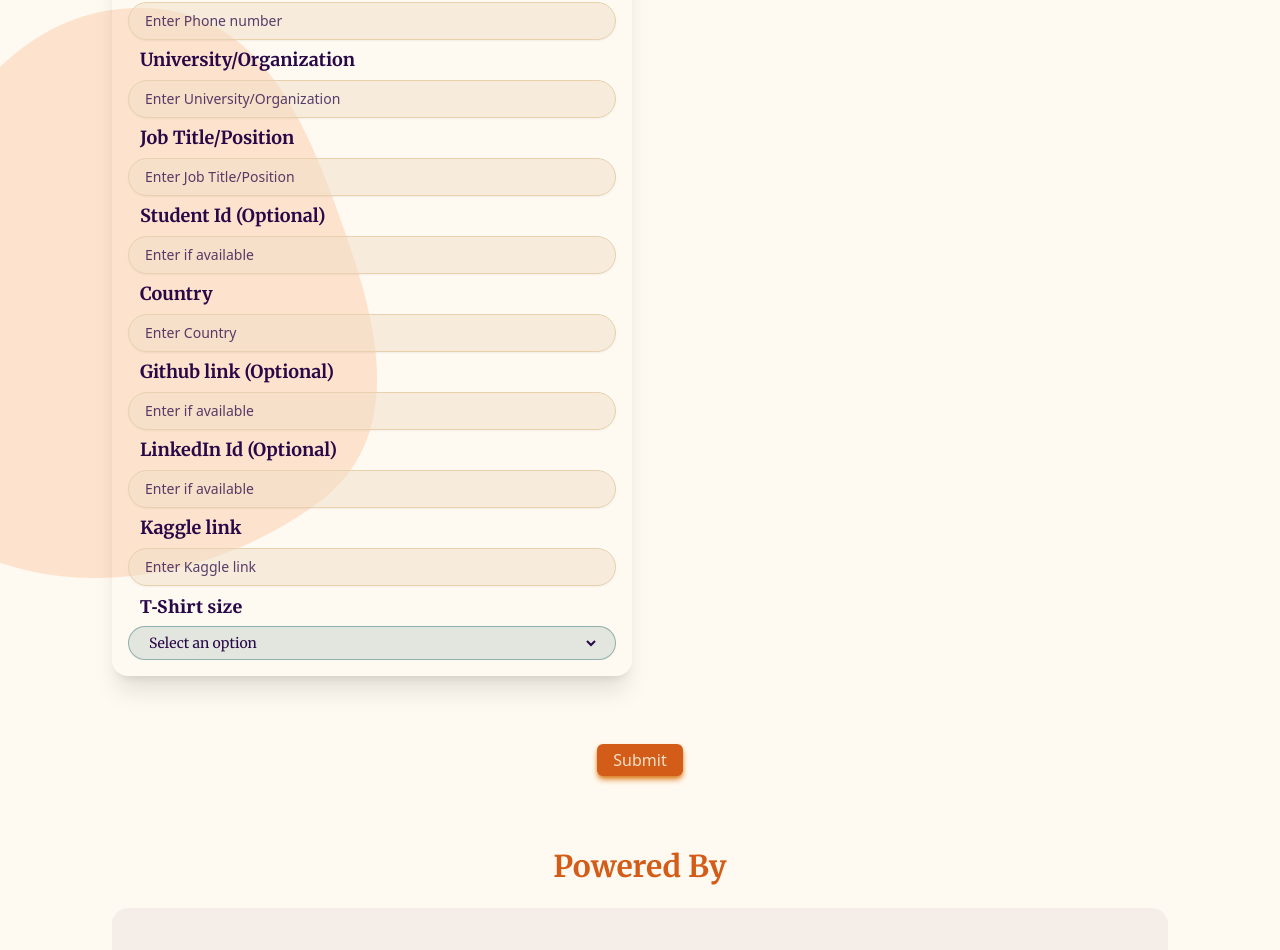
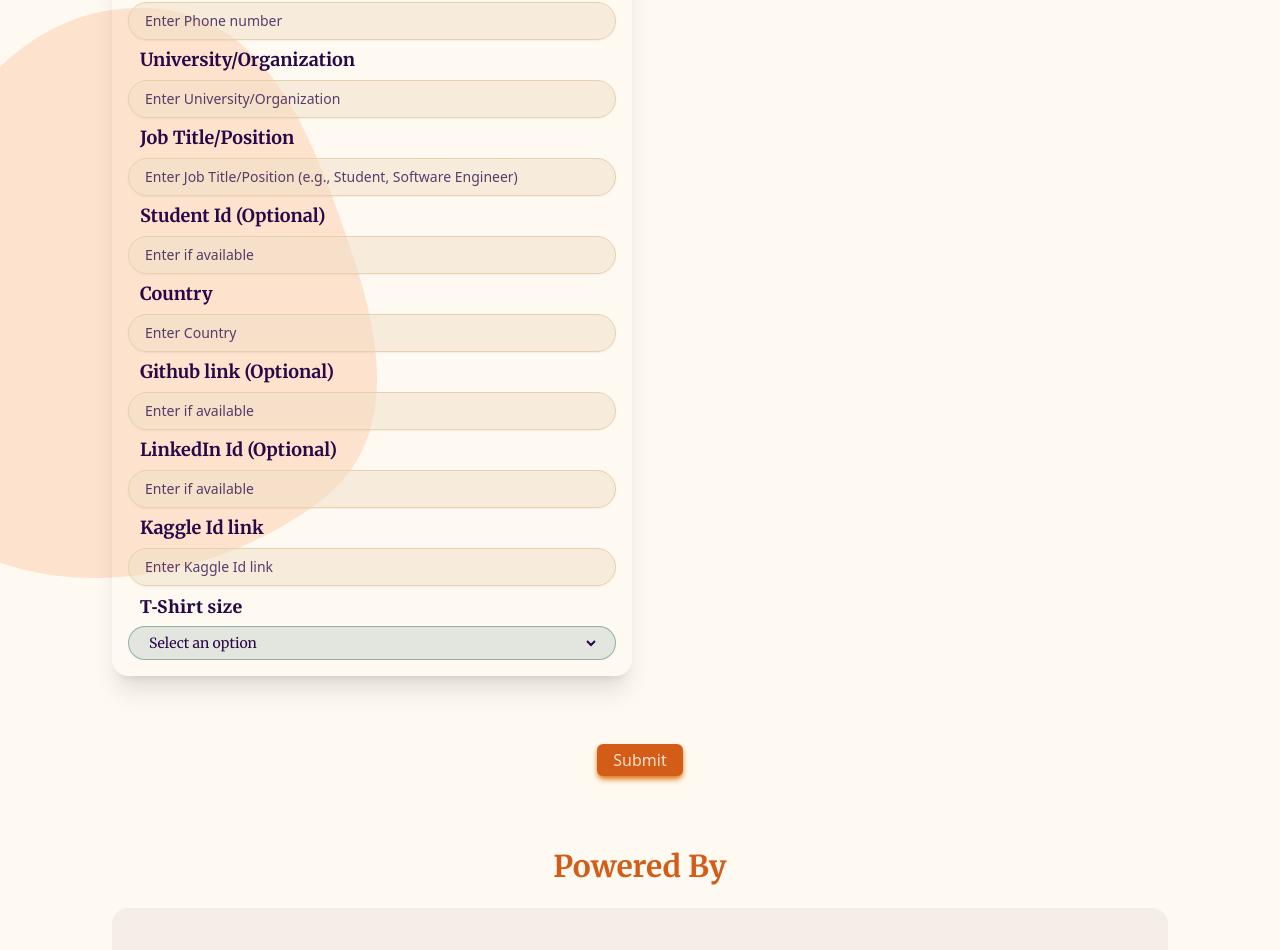
Before and after one commit to Mufassir-Chowdhury/cse-carnival, a React (Vite) app: page /test in a window 1280 px wide. Shown: the part 1192-2142 px from the top of the page. Built offline with nearby package versions, Linux system fonts and the light colour scheme; a web font is replaced by a local one.

Commit message:
example added, dlsprint updated

```diff
--- a/src/components/Form.jsx
+++ b/src/components/Form.jsx
@@ -2,10 +2,10 @@ import React from 'react';
 import PropTypes from 'prop-types';
 import Tooltip from '@mui/material/Tooltip';
 
-const FormField = ({ label, type="text", name, classValue="", onChange, required=true, note }) => {
+const FormField = ({ label, type="text", name, classValue="", onChange, required=true, note, example }) => {
     const id = name.replaceAll(' ', '-').toLowerCase();
     const isOptional = label.toLowerCase().includes('(optional)');
-    const placeholderText = isOptional ? 'Enter if available' : `Enter ${label}`;
+    const placeholderText = isOptional ? 'Enter if available' : `Enter ${label}` + (example ? ` (e.g., ${example})` : '');
 
     return (
         <label className={`flex flex-col gap-2 label ${classValue}`}>
@@ -84,6 +84,7 @@ FormField.propTypes = {
     onChange: PropTypes.func.isRequired,
     required: PropTypes.bool,
     note: PropTypes.string,
+    example: PropTypes.string,
 };
 
 SelectField.propTypes = {
--- a/src/pages/Registration/DLSprintTest.jsx
+++ b/src/pages/Registration/DLSprintTest.jsx
@@ -221,12 +221,12 @@ const DLSprintTest = () => {
                             <FormField label="Email" type="email" name={`member${index + 1}email`} onChange={handleChange}/>
                             <FormField label="Phone number" type="tel" name={`member${index + 1}phonenumber`} onChange={handleChange}/>
                             <FormField label="University/Organization" name={`member${index + 1}university`} onChange={handleChange}/>
-                            <FormField label="Job Title/Position" name={`member${index + 1}jobtitle`} onChange={handleChange}/>
+                            <FormField label="Job Title/Position" name={`member${index + 1}jobtitle`} onChange={handleChange} example="Student, Software Engineer"/>
                             <FormField label="Student Id (Optional)" required={false} name={`member${index + 1}studentid`} onChange={handleChange}/>
                             <FormField label="Country" name={`member${index + 1}country`} onChange={handleChange}/>
                             <FormField label="Github link (Optional)" required={false} name={`member${index + 1}githublink`} onChange={handleChange}/>
                             <FormField label="LinkedIn Id (Optional)" required={false} name={`member${index + 1}linkedinid`} onChange={handleChange}/>
-                            <FormField label="Kaggle link" name={`member${index + 1}kagglelink`} onChange={handleChange}/>
+                            <FormField label="Kaggle Id link" name={`member${index + 1}kagglelink`} onChange={handleChange}/>
 
                             <SelectField label="T-Shirt size" name={`member${index + 1}tshirtsize`} options={t_shirt_size} onChange={handleChange}/>
                         </div>
```
